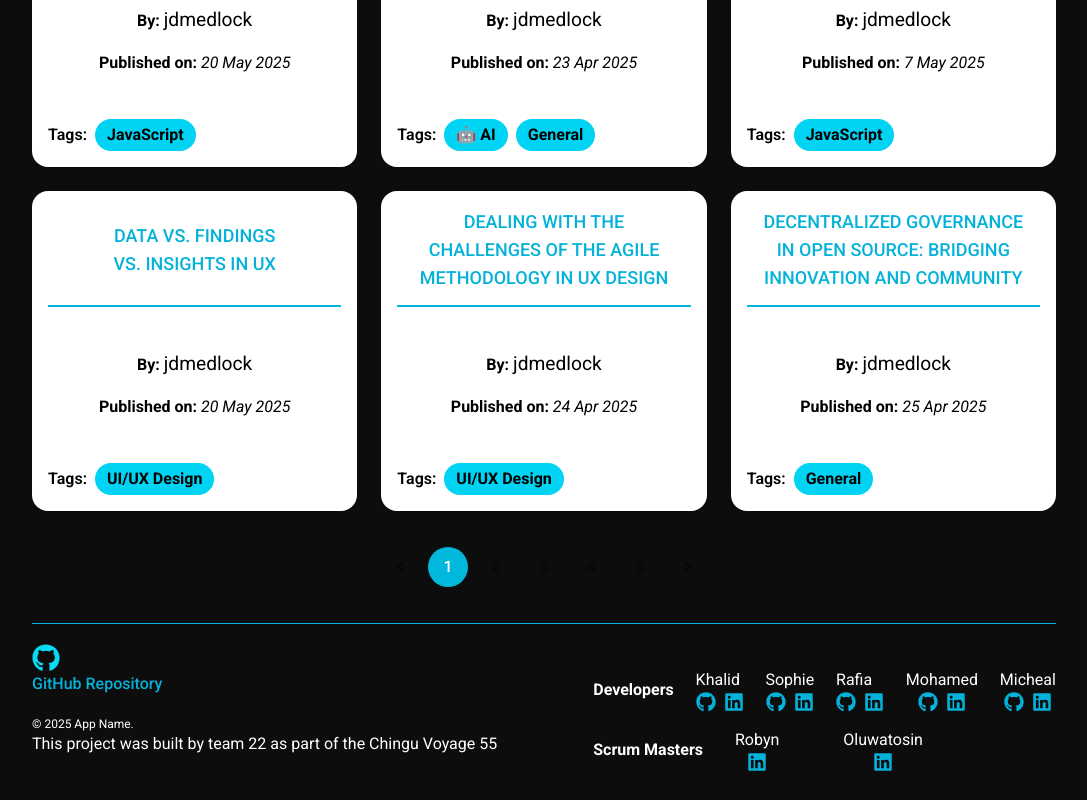
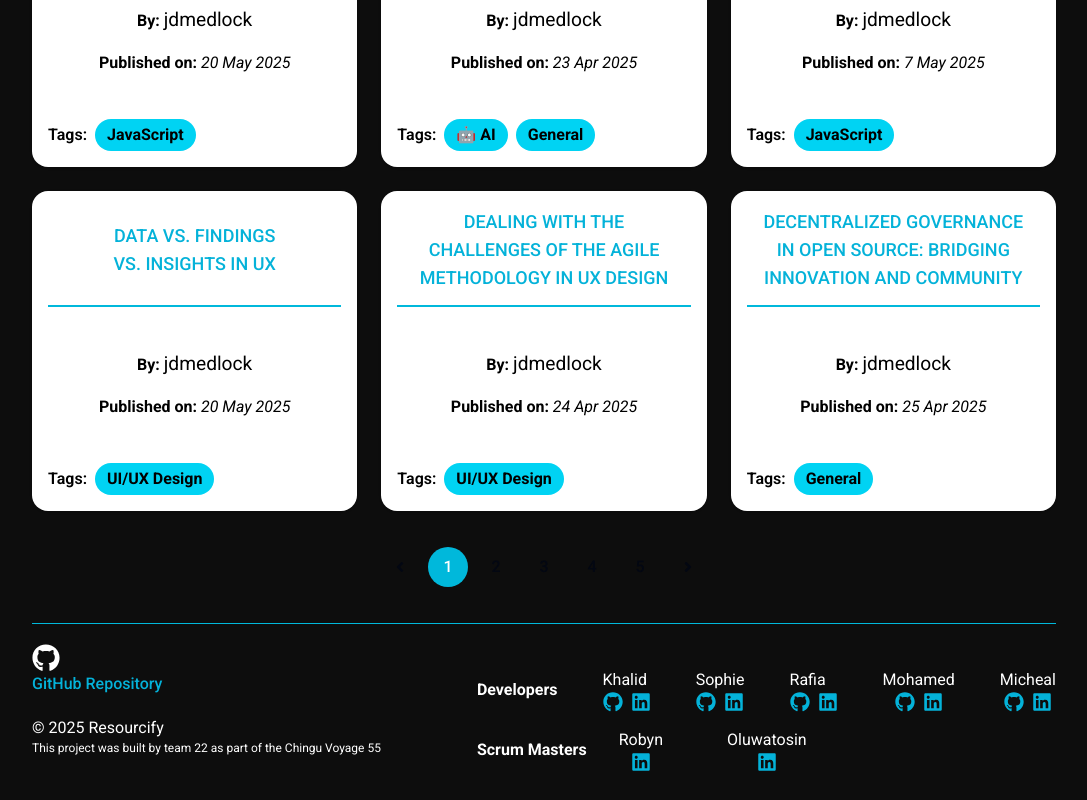
Before and after one commit to volumia/V55-tier2-team-22-fork, a React (Vite) app in the folder frontend/: page / in a window 1280 px wide. Shown: the part 1109-1909 px from the top of the page, without its empty margins (96-1183 px from the left). Built offline with nearby package versions, Linux system fonts and the light colour scheme.

Commit message:
update footer with Date object, name of App, remove css file

```diff
--- a/frontend/src/components/Footer/footer.jsx
+++ b/frontend/src/components/Footer/footer.jsx
@@ -1,4 +1,3 @@
-import styles from "./footer.module.css";
 import { FaGithub, FaLinkedin } from "react-icons/fa";
 
 const developers = [
@@ -41,15 +40,16 @@ const scrumMasters = [
 ];
 
 const Footer = () => {
+   const currentYear = new Date().getFullYear();
   return (
-    <footer className="flex flex-col pt-5 lg:flex-row">
+    <footer className="flex flex-col pt-5 lg:flex-row border-t-1 border-cyan-500">
       <div className="pb-8 lg:pb-0 lg:pr-12">
-        <FaGithub size={28} color="#05DBF2" className={styles.icon} />
+        <FaGithub size={28}/>
         <span>
           <a href="https://github.com/chingu-voyages/V55-tier2-team-22">GitHub Repository</a>
         </span>
-        <p className="pt-5 text-xs">© 2025 App Name.</p>
-        <p>This project was built by team 22 as part of the Chingu Voyage 55</p>
+        <p className="pt-5">© {currentYear} Resourcify</p>
+        <p className="text-xs">This project was built by team 22 as part of the Chingu Voyage 55</p>
       </div>
       <div className="flex flex-row justify-evenly pt-4 md:flex-col lg:grow lg:pl-12">
         <div className="flex flex-col items-center md:flex-row md:justify-between">
--- a/frontend/src/components/Footer/footer.module.css
+++ /dev/null
@@ -1,5 +0,0 @@
-/* Footer CSS*/
-
-footer {
-    border-top: 1px solid var(--accent-blue);
-}
```
